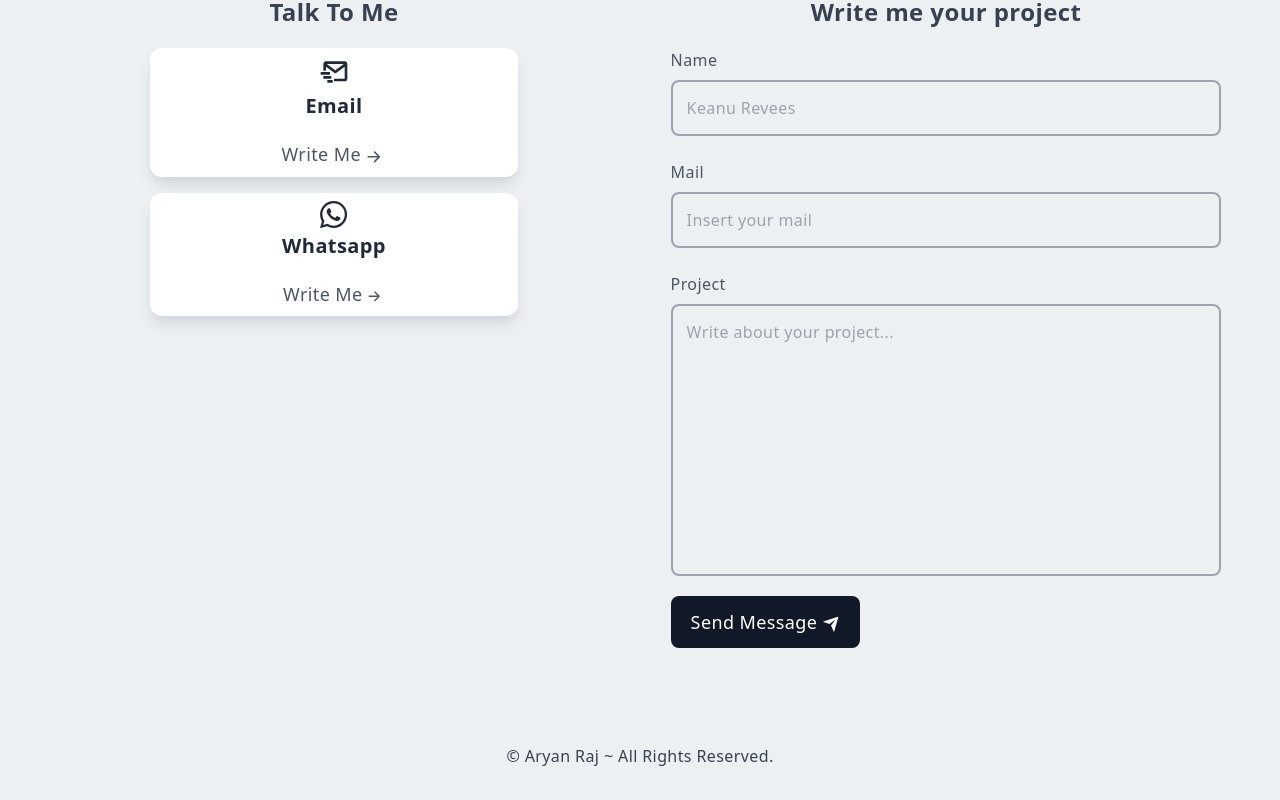
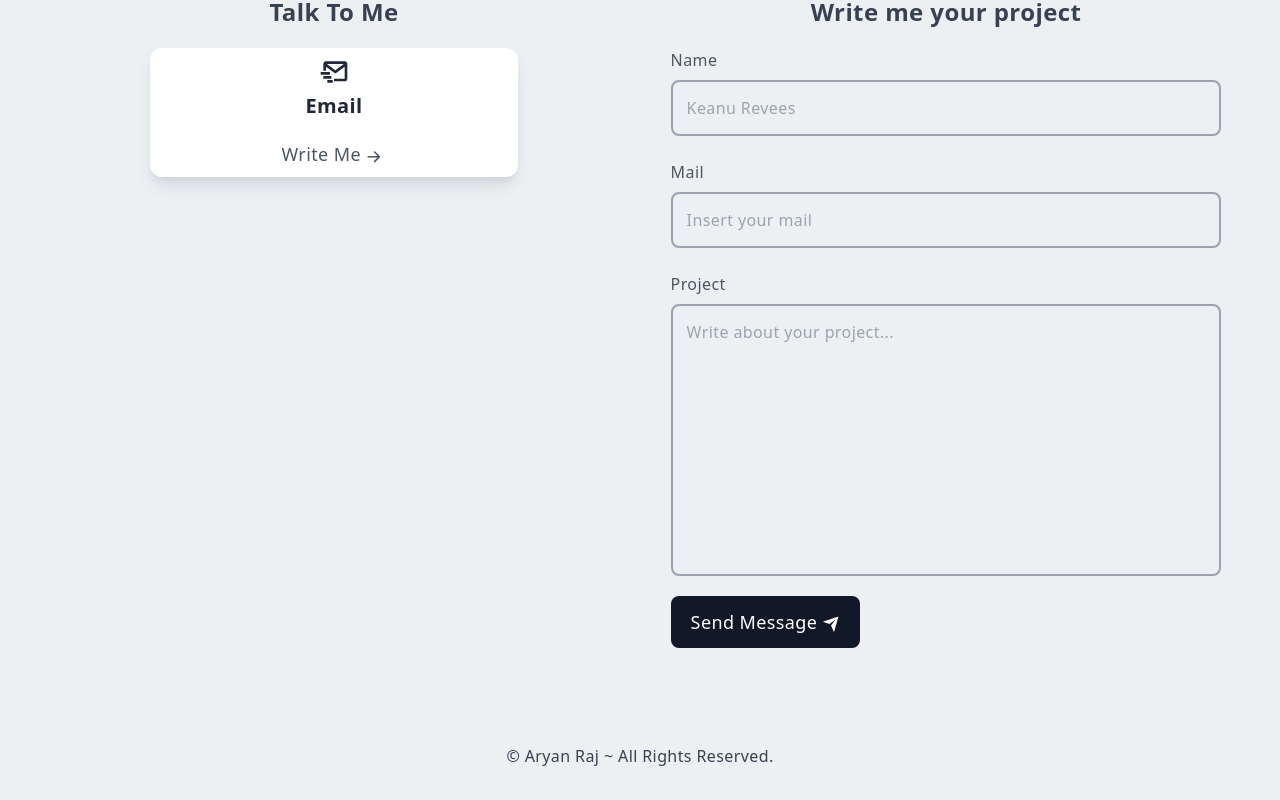
Before and after one commit to aryanraj60/Personal-Portfolio, a Next.js app: page / in a window 1280 px wide. Shown: the part 3959-4759 px from the top of the page. Built offline with nearby package versions, Linux system fonts and the light colour scheme.

Commit message:
remove whatsapp contact

```diff
--- a/Components/Contact.js
+++ b/Components/Contact.js
@@ -26,21 +26,6 @@ const Contact = () => {
                   <p className="inline">Write Me</p>
                   <span className="inline">
                     <BsArrowRightShort className="inline" size="1.6rem" />
-                  </span>
-                </a>
-              </div>
-
-              <div className="card w-full md:w-[60%] m-auto py-2 px-3 my-4 bg-white rounded-xl shadow-lg shadow-gray-300">
-                <BsWhatsapp className="m-auto" size="1.7rem" />
-                <p className="text-gray-800 text-xl font-bold my-1">Whatsapp</p>
-                <a
-                  href="https://api.whatsapp.com/send?phone=918094096657"
-                  target="_blank"
-                  className="text-gray-600 text-lg mt-4 inline-block cursor-pointer hover:scale-105 transition ease-in"
-                >
-                  <p className="inline">Write Me</p>
-                  <span className="inline">
-                    <BsArrowRightShort className="inline" size="1.4rem" />
                   </span>
                 </a>
               </div>
```
